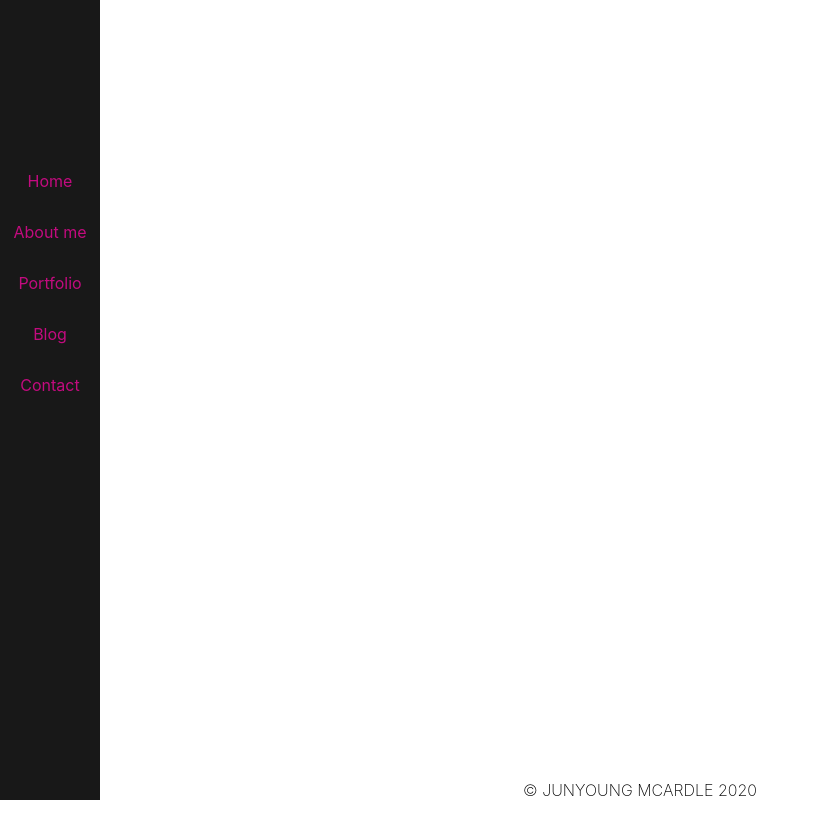
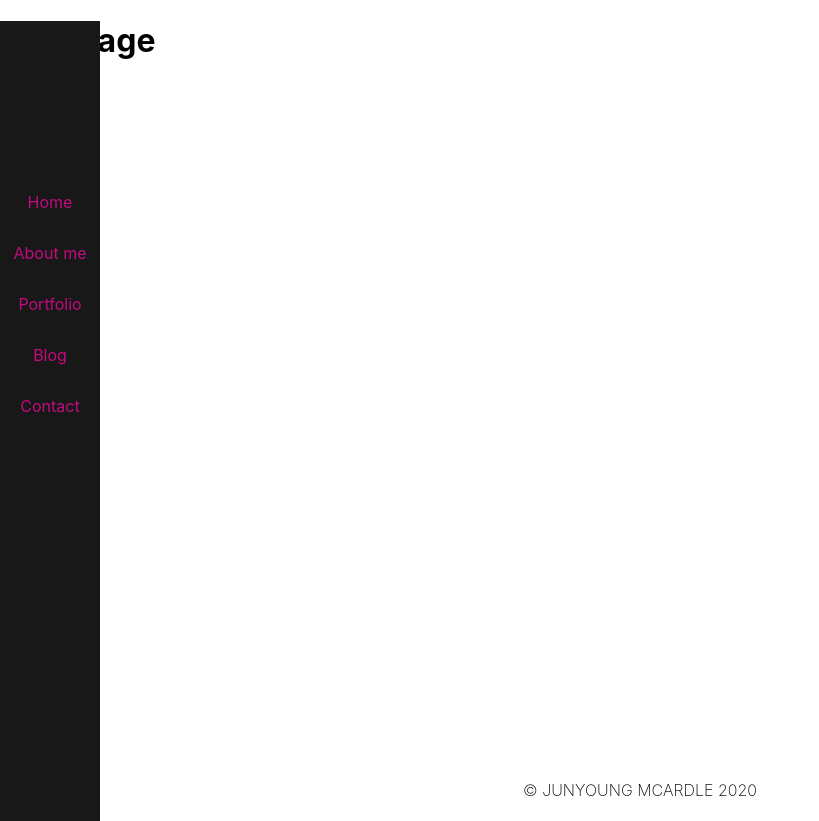
Before and after one commit to junymc/juny_mc, a React (Create React App) app: page /blog in a window 1280 px wide. Shown: the whole page, without its empty margins (0-819 px from the left). Before the commit the page ends 800 px from the top, so only its background shows below. Built offline with nearby package versions, Linux system fonts and the light colour scheme; a web font is replaced by a local one.

Commit message:
creating blog component

```diff
--- a/src/App.js
+++ b/src/App.js
@@ -5,6 +5,7 @@ import Navbar from './components/Navbar'
 import Footer from './components/Footer'
 import About from './components/About'
 import Portfolio from './components/Portfolio'
+import Blog from './components/Blog'
 import './App.css';
 import './responsive.css';
 
@@ -23,6 +24,9 @@ function App() {
           <Route path="/portfolio">
             <Portfolio />
           </Route>
+          <Route path="/blog">
+            <Blog />
+          </Route>
         </Switch>
         <Footer />
       </div>
--- /dev/null
+++ b/src/components/Blog.js
@@ -0,0 +1,13 @@
+import React from 'react'
+
+class Blog extends React.Component {
+    render() {
+        return (
+            <div>
+                <h1>Blog Page</h1>
+            </div>
+        )
+    }
+}
+
+export default Blog;
--- a/src/components/Portfolio.js
+++ b/src/components/Portfolio.js
@@ -32,7 +32,7 @@ const tileData = [
     },
     {
         title: "My Love Shoes",
-        img: "https://i.imgur.com/6ZByXqS.png",
+        img: "https://i.imgur.com/hyJwBdY.png",
         link: "https://github.com/junymc/my-love-shoes"
     },
     {
```
